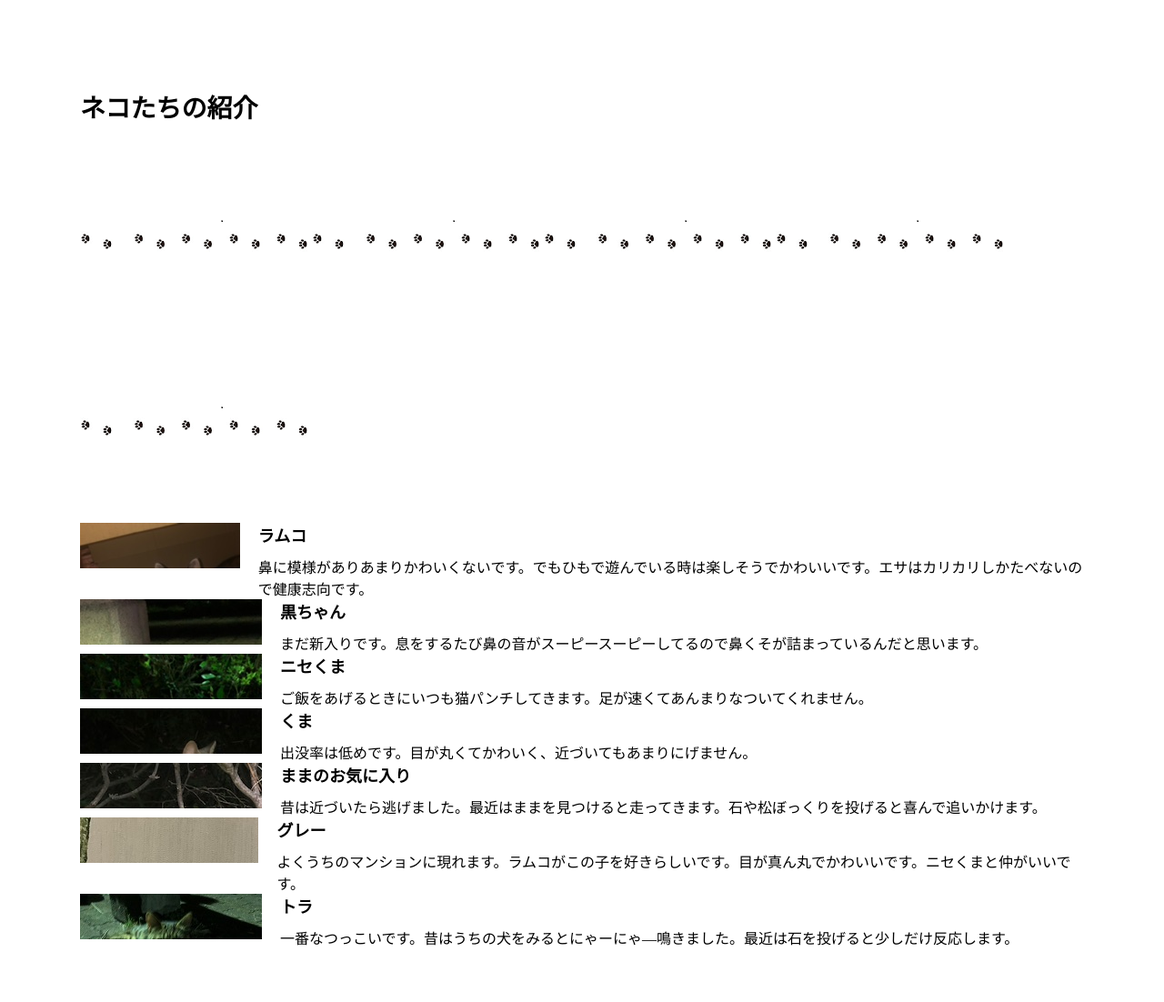
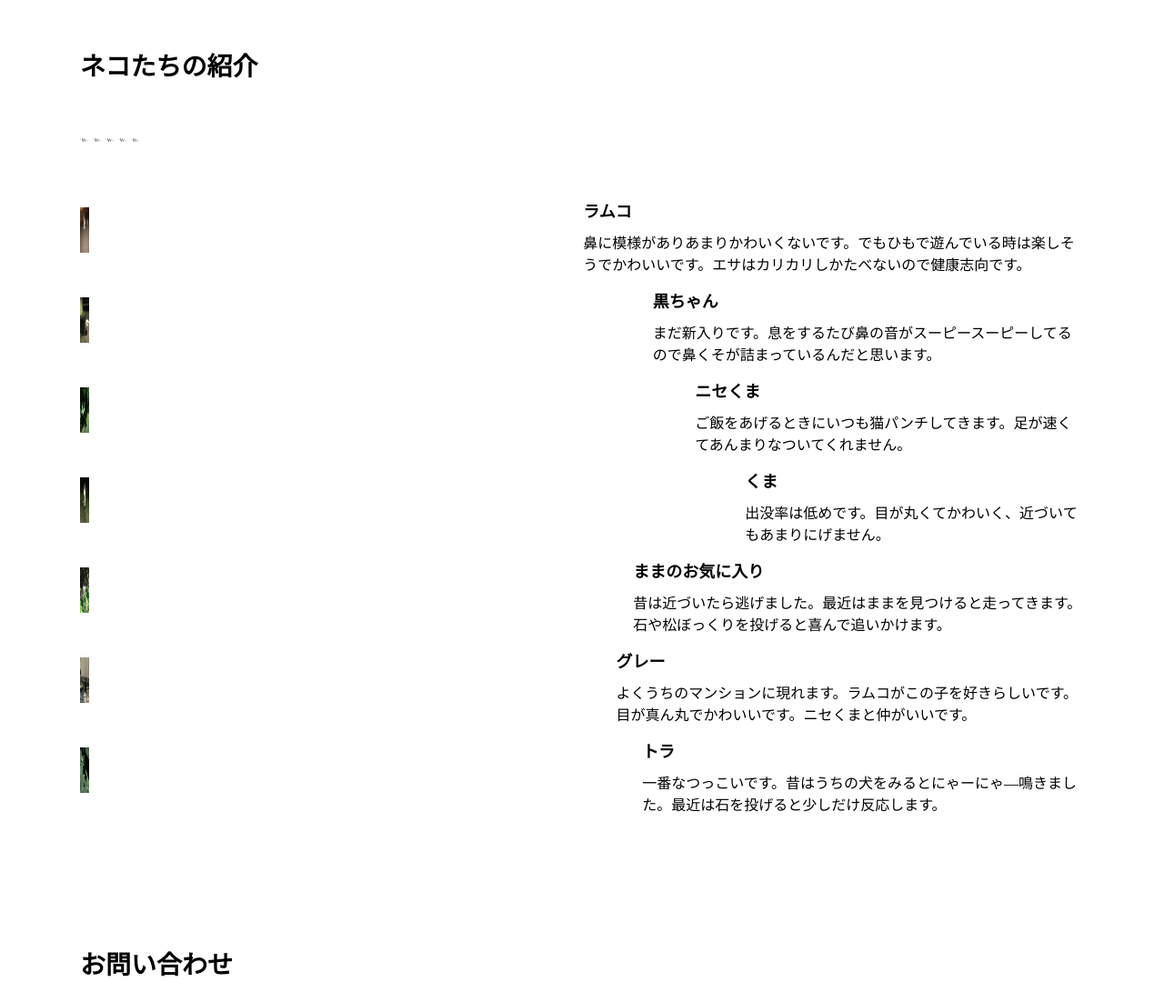
Before and after one commit to mon0127e/mon0127e.github.io, a plain HTML site: page index.html in a window 1280 px wide. Shown: the part 970-2072 px from the top of the page at 91% size. Drawn offline with Linux system fonts and the light colour scheme; files whose address does not match are found by name.

Commit message:
Update stylesheet.css

```diff
--- a/stylesheet.css
+++ b/stylesheet.css
@@ -96,7 +96,7 @@ position: relative;
 }
 
 
-.image{
+img{
   width: 10px;
   height: 50px;
   padding-bottom: 5px;
@@ -123,7 +123,7 @@ position: relative;
 }
 
 .flex .image{
-    width: 200px;
+    width: 1000px;
     margin: 0;
     padding: 0;
     overflow: hidden;
```
